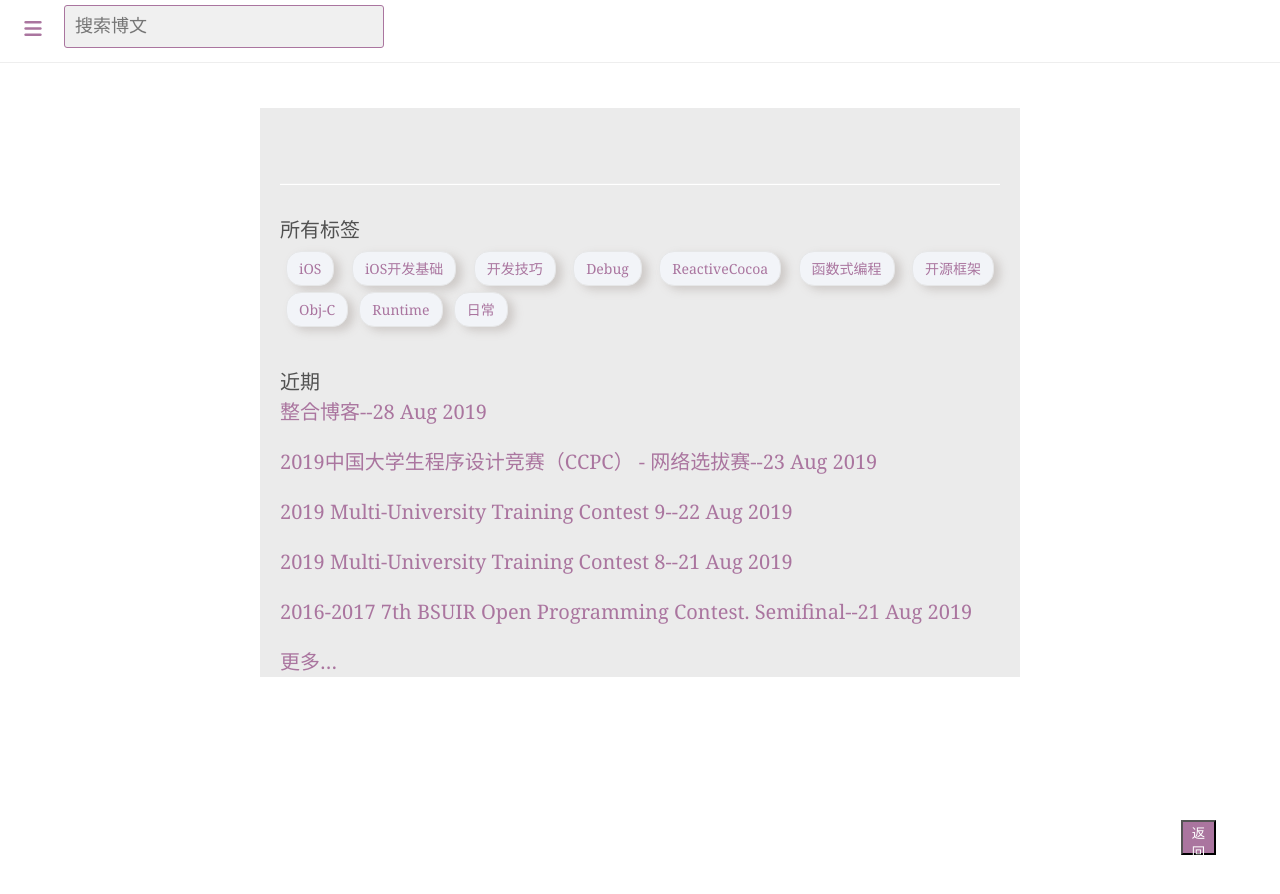
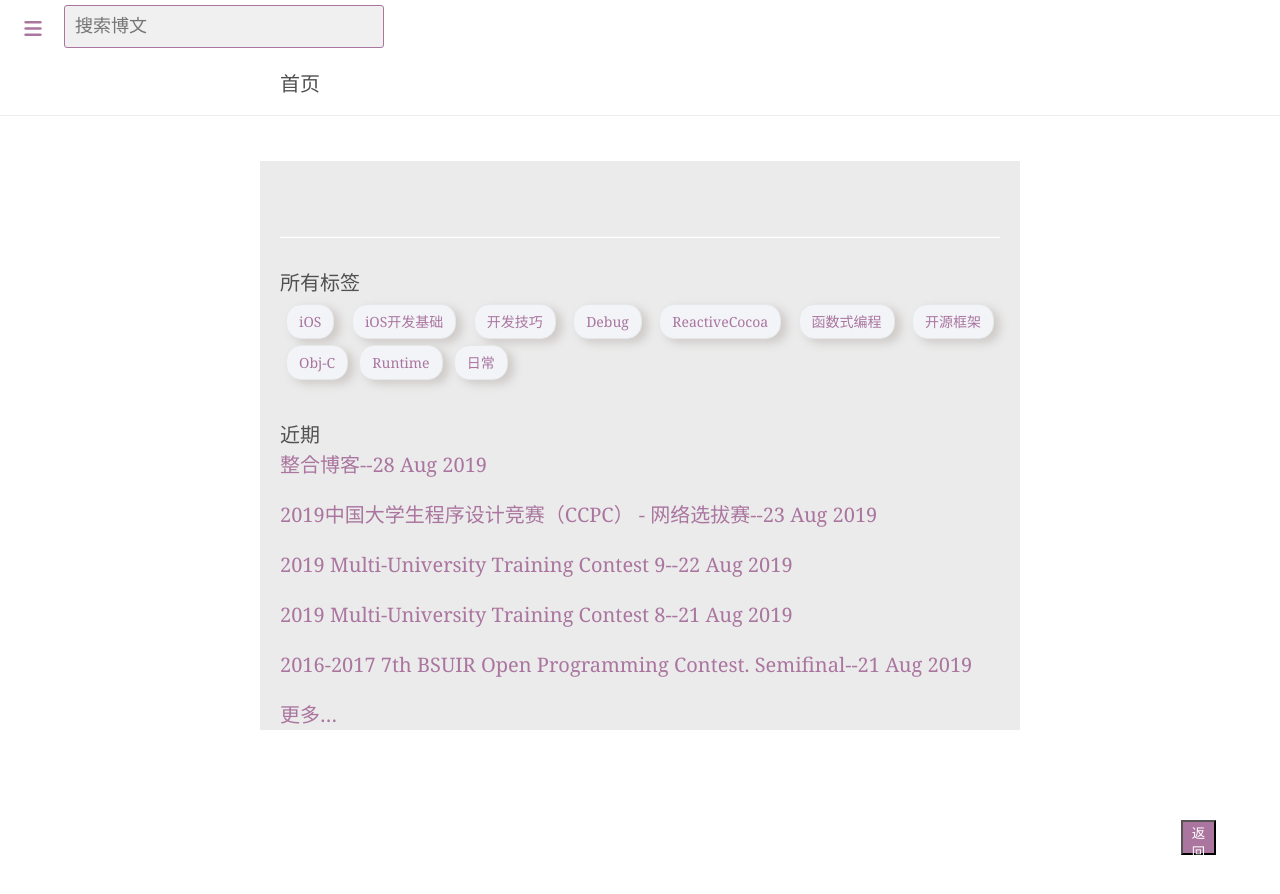
Before and after one commit to XtrueT/xtruet.github.com, a Jekyll site: the page built from index.html, in a window 1280 px wide. Shown: the top 894 px of the page. Built offline with Jekyll 4.4.1, drawn with Linux system fonts in a browser that asks for light colours; comment, search, counter and statistics services are not loaded.

Commit message:
Update index.css

```diff
--- a/public/css/index.css
+++ b/public/css/index.css
@@ -48,6 +48,10 @@
   background-image: none;
 }
 
+.search-section{
+  padding:24px;
+  margin-bottom: 5px;
+}
 .search-container {
   right: 0;
   top:5px;
```
